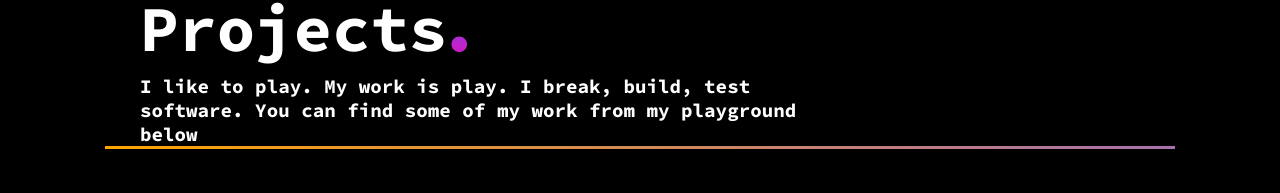
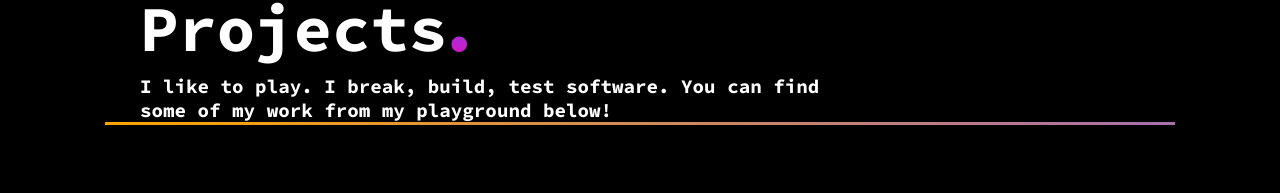
Before and after one commit to akhmadmamirov/portfolio, a React (Create React App) app: page /projects in a window 1280 px wide. Shown: the part 182-375 px from the top of the page. Built offline with nearby package versions, Linux system fonts and the light colour scheme; grey boxes are pictures that could not be loaded.

Commit message:
changing description

```diff
--- a/src/pages/projects.jsx
+++ b/src/pages/projects.jsx
@@ -41,7 +41,7 @@ const Projects = () => {
 						<div className="title projects-title">
 							Projects
 							<span class="period" data-v-09456b5b="">.</span>
-							<p class="description">I like to play. My work is play. I break, build, test software. You can find some of my work from my playground below</p>
+							<p class="description">I like to play. I break, build, test software. You can find some of my work from my playground below!</p>
 						</div>
 
 						<div className="projects-list">
```
